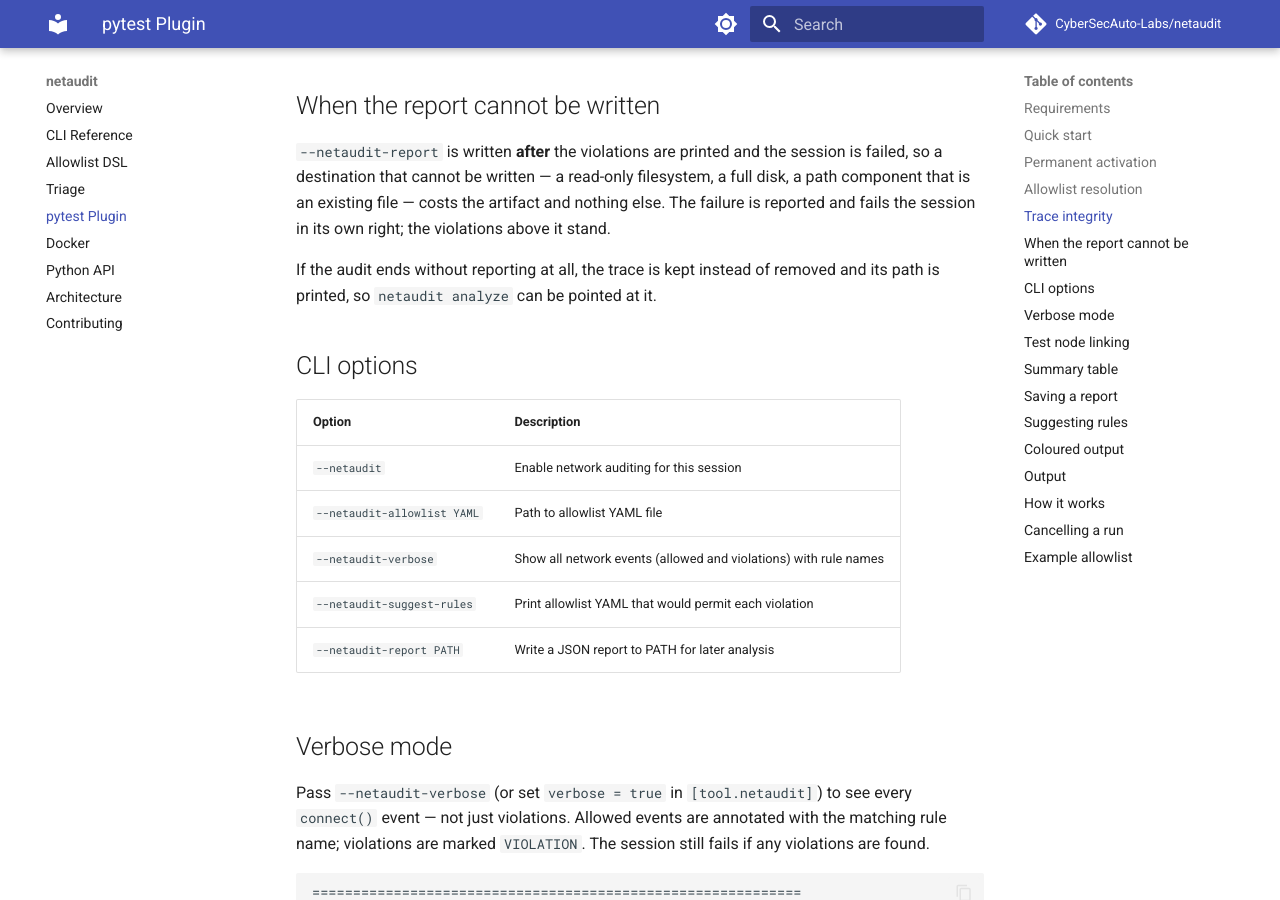
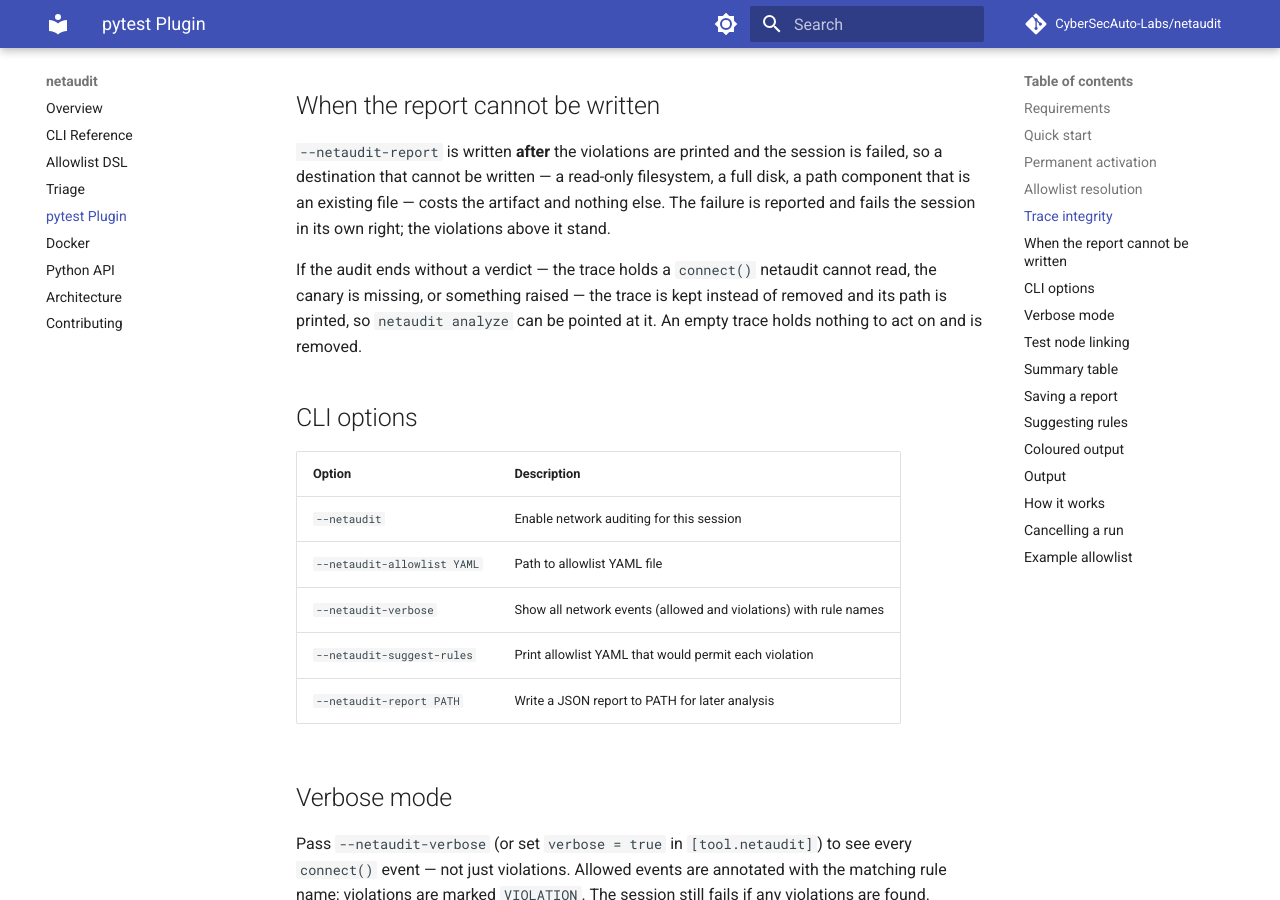
Before and after one commit to CyberSecAuto-Labs/netaudit, an MkDocs documentation site: the page built from docs/pytest-plugin.md, in a window 1280 px wide and 900 px high, scrolled down 2198 px. Built offline with MkDocs 1.6.1 and Material for MkDocs 9.7.7, drawn with Linux system fonts in a browser that asks for light colours; comment, search, counter and statistics services are not loaded.

Commit message:
docs: note which traces the plugin keeps

```diff
--- a/docs/pytest-plugin.md
+++ b/docs/pytest-plugin.md
@@ -89,8 +89,10 @@ failed, so a destination that cannot be written — a read-only filesystem, a fu
 path component that is an existing file — costs the artifact and nothing else. The failure
 is reported and fails the session in its own right; the violations above it stand.
 
-If the audit ends without reporting at all, the trace is kept instead of removed and its
-path is printed, so `netaudit analyze` can be pointed at it.
+If the audit ends without a verdict — the trace holds a `connect()` netaudit cannot read,
+the canary is missing, or something raised — the trace is kept instead of removed and its
+path is printed, so `netaudit analyze` can be pointed at it. An empty trace holds nothing
+to act on and is removed.
 
 ## CLI options
 
```
